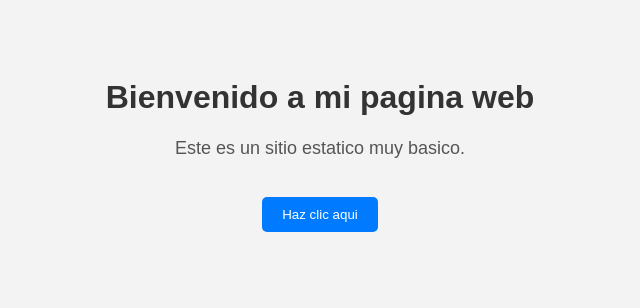
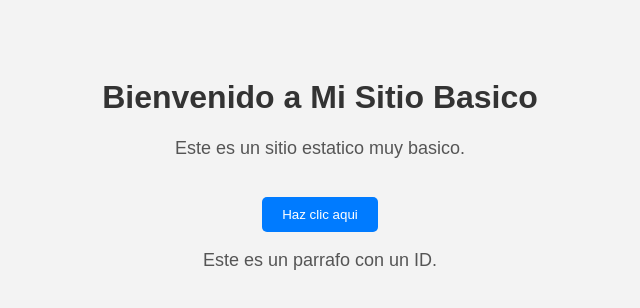
Before and after one commit to redwhizmlfo/mini-sitio, a plain HTML site: page index.html in a window 1280 px wide. Shown: the whole page, without its empty margins (320-960 px from the left). Drawn offline with Linux system fonts and the light colour scheme.

Commit message:
HTML: actualizar titulo y agregar parrafo extra

```diff
--- a/index.html
+++ b/index.html
@@ -7,9 +7,10 @@
     <link rel="stylesheet" href="styles.css">
 </head>
 <body>
-    <h1>Bienvenido a mi pagina web</h1>
+    <h1>Bienvenido a Mi Sitio Basico</h1>
     <p id="mensaje">Este es un sitio estatico muy basico.</p>
     <button onclick="cambiarMensaje()">Haz clic aqui</button>
+    <p id="extra">Este es un parrafo con un ID.</p>
 
     <script src="script.js"></script>
 </body>
```
